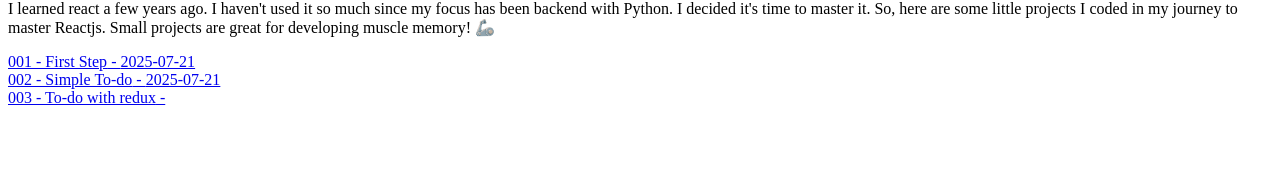
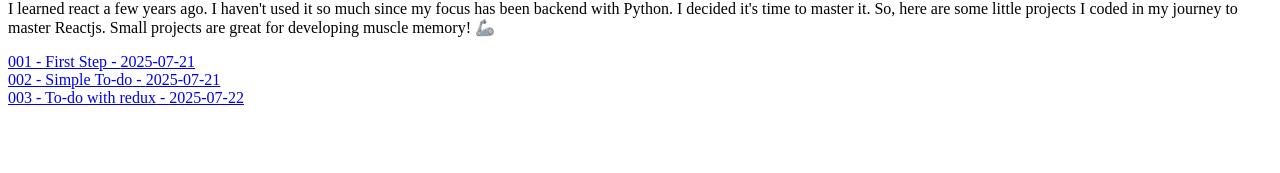
Before and after one commit to Tserewara/001-first-step, a React (Vite) app: page / in a window 1280 px wide. Shown: the part 127-300 px from the top of the page. Built offline with nearby package versions, Linux system fonts and the light colour scheme.

Commit message:
fix: update date for "003 - To-do with redux" project entry

```diff
--- a/src/App.jsx
+++ b/src/App.jsx
@@ -14,6 +14,7 @@ const projects = [
   {
     id: 3,
     title: "003 - To-do with redux",
+    date: "2025-07-22",
     link: "003-todo-with-redux.vercel.app"
   }
 ];
```
